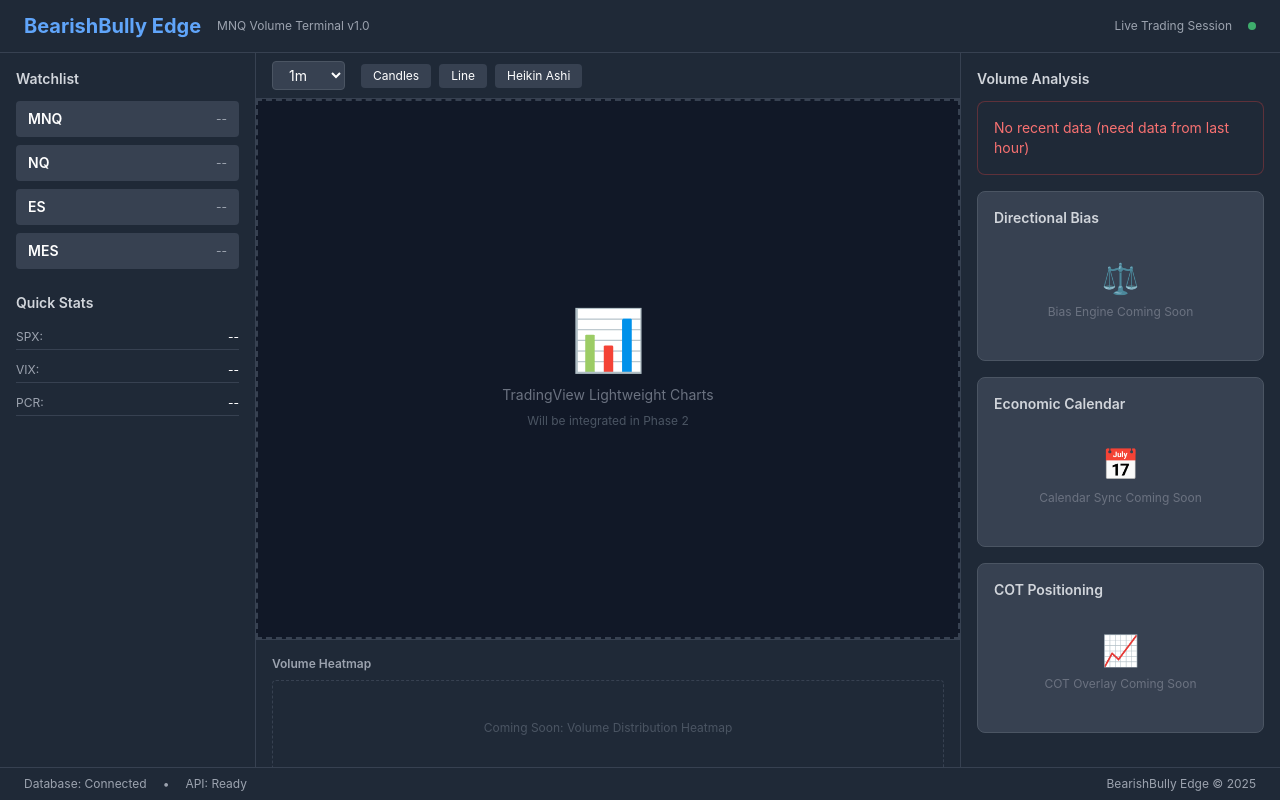
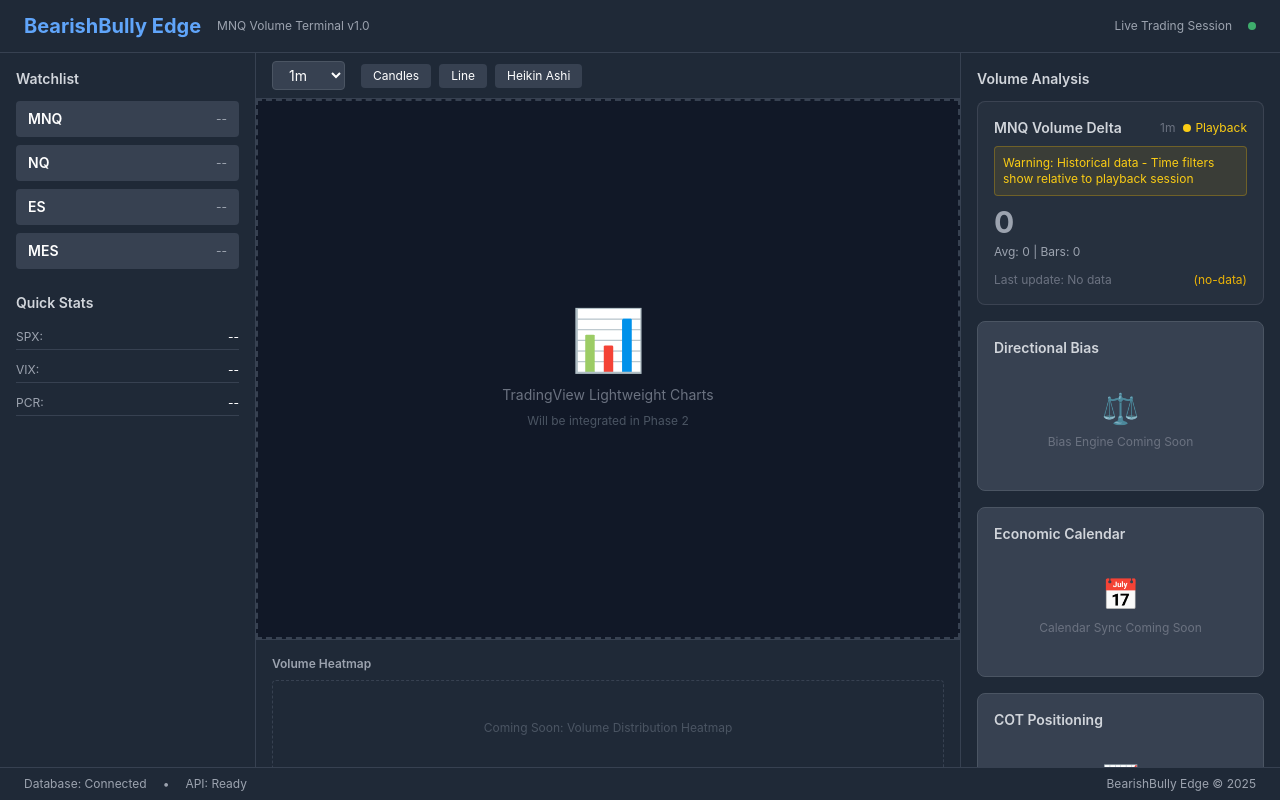
Before and after one commit to bearishbully-edge/bearishbullyedge.com, a Next.js app: page / in a window 1280 px wide. Built offline with nearby package versions, Linux system fonts and the light colour scheme; no server answers; the database is empty.

Commit message:
Fix live/playback detection

```diff
--- a/components/VolumeWidget.tsx
+++ b/components/VolumeWidget.tsx
@@ -1,148 +1,217 @@
 // components/VolumeWidget.tsx
-// Real-time volume delta display with sparkline visualization
+// Real-time volume delta display with sparkline
 
 'use client';
 
 import { useEffect, useState } from 'react';
 import { supabase } from '../lib/supabaseClient';
 
-interface VolumeData {
-  timestamp: string;
-  delta: number;
+interface VolumeBar {
+  bar_time: string;
+  open_volume: number;
+  close_volume: number;
+  delta_volume: number;
+  source: string;
+}
+
+interface VolumeStats {
+  totalDelta: number;
+  avgDelta: number;
+  barCount: number;
+  lastUpdate: string;
+  sparklineData: number[];
+  isLive: boolean;
+  dataSource: string;
 }
 
 interface VolumeWidgetProps {
   symbol?: string;
   timeframe?: string;
-  refreshInterval?: number; // milliseconds
+  refreshInterval?: number;
+  timeRange?: '1h' | '24h' | 'all';
 }
 
 export default function VolumeWidget({
   symbol = 'MNQ',
   timeframe = '1m',
-  refreshInterval = 30000 // 30 seconds
+  refreshInterval = 30000,
+  timeRange = '1h'
 }: VolumeWidgetProps) {
-  const [totalDelta, setTotalDelta] = useState<number>(0);
-  const [avgDelta, setAvgDelta] = useState<number>(0);
-  const [barCount, setBarCount] = useState<number>(0);
-  const [lastUpdate, setLastUpdate] = useState<string>('');
-  const [volumeHistory, setVolumeHistory] = useState<VolumeData[]>([]);
+  const [stats, setStats] = useState<VolumeStats>({
+    totalDelta: 0,
+    avgDelta: 0,
+    barCount: 0,
+    lastUpdate: '',
+    sparklineData: [],
+    isLive: false,
+    dataSource: 'unknown'
+  });
   const [loading, setLoading] = useState<boolean>(true);
   const [error, setError] = useState<string | null>(null);
 
+  const getTimeCutoff = (): string => {
+    if (timeRange === 'all') return new Date(0).toISOString();
+    const hours = timeRange === '1h' ? 1 : 24;
+    return new Date(Date.now() - hours * 60 * 60 * 1000).toISOString();
+  };
+
+  const detectDataMode = (data: VolumeBar[]): { isLive: boolean; source: string } => {
+    if (!data.length) return { isLive: false, source: 'no-data' };
+
+    // Method 1: Check source field (most reliable)
+    const sourceField = data[0].source?.toLowerCase() || '';
+    if (sourceField.includes('playback') || sourceField.includes('historical')) {
+      return { isLive: false, source: sourceField };
+    }
+    if (sourceField.includes('live') || sourceField.includes('realtime')) {
+      return { isLive: true, source: sourceField };
+    }
+
+    // Method 2: Check timestamp age AND market hours
+    const latestBar = new Date(data[0].bar_time).getTime();
+    const now = Date.now();
+    const timeDiff = now - latestBar;
+
+    // Check if data is recent (within 5 minutes)
+    const isRecent = timeDiff < 5 * 60 * 1000;
+
+    // Check if it's market hours (Sunday 6pm - Friday 5pm ET, with daily break)
+    const nowET = new Date(now);
+    const dayOfWeek = nowET.getUTCDay();
+    const hourET = nowET.getUTCHours() - 5; // Convert to ET (simplified)
+
+    const isMarketHours =
+      (dayOfWeek === 0 && hourET >= 18) || // Sunday after 6pm
+      (dayOfWeek >= 1 && dayOfWeek <= 4) || // Monday-Thursday
+      (dayOfWeek === 5 && hourET < 17); // Friday before 5pm
+
+    // Data is live if it's both recent AND during market hours
+    const isLive = isRecent && isMarketHours;
+
+    return {
+      isLive,
+      source: isLive ? 'live-detected' : 'playback-detected'
+    };
+  };
+
+  const calculateStats = (data: VolumeBar[]): VolumeStats => {
+    if (!data.length) {
+      return {
+        totalDelta: 0,
+        avgDelta: 0,
+        barCount: 0,
+        lastUpdate: '',
+        sparklineData: [],
+        isLive: false,
+        dataSource: 'no-data'
+      };
+    }
+
+    const { isLive, source } = detectDataMode(data);
+    const totalDelta = data.reduce((sum, bar) => sum + bar.delta_volume, 0);
+    const sparklineData = data.slice(0, 20).reverse().map(bar => bar.delta_volume);
+
+    return {
+      totalDelta,
+      avgDelta: totalDelta / data.length,
+      barCount: data.length,
+      lastUpdate: data[0].bar_time,
+      sparklineData,
+      isLive,
+      dataSource: source
+    };
+  };
+
   const fetchVolumeData = async () => {
     try {
-      // First, try to fetch directly from volume_data table
-      // This bypasses the view which might not be working
-      const oneHourAgo = new Date(Date.now() - 60 * 60 * 1000).toISOString();
-
-      const { data: recentData, error: dataError } = await supabase
+      const { data, error: fetchError } = await supabase
         .from('volume_data')
-        .select('bar_time, delta_volume')
+        .select('bar_time, open_volume, close_volume, delta_volume, source')
         .eq('symbol', symbol)
         .eq('timeframe', timeframe)
-        .gte('bar_time', oneHourAgo)
-        .order('bar_time', { ascending: false })
-        .limit(20);
+        .gte('bar_time', getTimeCutoff())
+        .order('bar_time', { ascending: false });
 
-      if (dataError) {
-        console.error('Database error:', dataError);
-        setError('Database connection issue - check console');
-        setLoading(false);
-        return;
-      }
+      if (fetchError) throw fetchError;
 
-      if (recentData && recentData.length > 0) {
-        // Calculate summary from the data
-        const deltas = recentData.map(item => Number(item.delta_volume));
-        const total = deltas.reduce((sum, val) => sum + val, 0);
-        const avg = total / deltas.length;
-
-        setTotalDelta(total);
-        setAvgDelta(avg);
-        setBarCount(deltas.length);
-        setLastUpdate(recentData[0].bar_time);
-
-        // Set history for sparkline
-        const history = recentData
-          .reverse()
-          .map(item => ({
-            timestamp: item.bar_time,
-            delta: Number(item.delta_volume)
-          }));
-        setVolumeHistory(history);
-        setError(null);
-      } else {
-        // No data in last hour
-        setTotalDelta(0);
-        setAvgDelta(0);
-        setBarCount(0);
-        setLastUpdate('');
-        setVolumeHistory([]);
-        setError('No recent data (need data from last hour)');
-      }
-
-      setLoading(false);
+      const calculatedStats = calculateStats(data || []);
+      setStats(calculatedStats);
+      setError(null);
     } catch (err: any) {
       console.error('Error fetching volume data:', err);
-      setError(err.message || 'Failed to fetch volume data');
+      setError(err.message || 'Failed to fetch data');
+    } finally {
       setLoading(false);
     }
   };
 
   useEffect(() => {
+    setLoading(true);
     fetchVolumeData();
     const interval = setInterval(fetchVolumeData, refreshInterval);
     return () => clearInterval(interval);
-  }, [symbol, timeframe, refreshInterval]);
+  }, [symbol, timeframe, timeRange]);
 
-  // Calculate sparkline path
-  const getSparklinePath = () => {
-    if (volumeHistory.length === 0) return '';
+  const getSparklinePath = (): string => {
+    if (stats.sparklineData.length === 0) return '';
 
     const width = 100;
     const height = 30;
     const padding = 2;
-
-    const values = volumeHistory.map(d => d.delta);
+    const values = stats.sparklineData;
     const max = Math.max(...values, 0);
     const min = Math.min(...values, 0);
     const range = max - min || 1;
 
-    const points = volumeHistory.map((d, i) => {
-      const x = (i / (volumeHistory.length - 1)) * (width - 2 * padding) + padding;
-      const y = height - ((d.delta - min) / range) * (height - 2 * padding) - padding;
+    const points = values.map((value, i) => {
+      const x = (i / (values.length - 1)) * (width - 2 * padding) + padding;
+      const y = height - ((value - min) / range) * (height - 2 * padding) - padding;
       return `${x},${y}`;
     });
 
     return `M ${points.join(' L ')}`;
   };
 
-  // Determine bias color
-  const getBiasColor = () => {
-    if (totalDelta > 0) return 'text-green-400';
-    if (totalDelta < 0) return 'text-red-400';
+  const getBiasColor = (): string => {
+    if (stats.totalDelta > 0) return 'text-green-400';
+    if (stats.totalDelta < 0) return 'text-red-400';
     return 'text-gray-400';
   };
 
-  const getBiasBackground = () => {
-    if (totalDelta > 0) return 'bg-green-500/10 border-green-500/30';
-    if (totalDelta < 0) return 'bg-red-500/10 border-red-500/30';
+  const getBiasBackground = (): string => {
+    if (stats.totalDelta > 0) return 'bg-green-500/10 border-green-500/30';
+    if (stats.totalDelta < 0) return 'bg-red-500/10 border-red-500/30';
     return 'bg-gray-500/10 border-gray-500/30';
   };
 
-  const formatNumber = (num: number) => {
+  const formatNumber = (num: number): string => {
     return num.toLocaleString(undefined, { maximumFractionDigits: 0 });
   };
 
-  const formatTime = (timestamp: string) => {
+  const formatTime = (timestamp: string): string => {
     if (!timestamp) return 'No data';
-    const date = new Date(timestamp);
-    return date.toLocaleTimeString('en-US', {
+    return new Date(timestamp).toLocaleTimeString('en-US', {
       hour: '2-digit',
       minute: '2-digit',
       second: '2-digit'
     });
+  };
+
+  const getDataSourceBadge = () => {
+    if (!stats.isLive) {
+      return (
+        <div className="flex items-center space-x-1 text-xs">
+          <div className="w-2 h-2 bg-yellow-400 rounded-full"></div>
+          <span className="text-yellow-400">Playback</span>
+        </div>
+      );
+    }
+    return (
+      <div className="flex items-center space-x-1 text-xs">
+        <div className="w-2 h-2 bg-green-400 rounded-full animate-pulse"></div>
+        <span className="text-green-400">Live</span>
+      </div>
+    );
   };
 
   if (loading) {
@@ -164,24 +233,35 @@ export default function VolumeWidget({
     );
   }
 
+  const showPlaybackWarning = !stats.isLive && timeRange !== 'all';
+
   return (
     <div className={`border rounded-lg p-4 ${getBiasBackground()}`}>
       <div className="flex items-center justify-between mb-2">
         <h3 className="text-sm font-semibold text-gray-300">
           {symbol} Volume Delta
         </h3>
-        <span className="text-xs text-gray-500">{timeframe}</span>
+        <div className="flex items-center space-x-2">
+          <span className="text-xs text-gray-500">{timeframe}</span>
+          {getDataSourceBadge()}
+        </div>
       </div>
 
+      {showPlaybackWarning && (
+        <div className="mb-2 p-2 bg-yellow-500/10 border border-yellow-500/30 rounded text-xs text-yellow-400">
+          Warning: Historical data - Time filters show relative to playback session
+        </div>
+      )}
+
       <div className={`text-3xl font-bold mb-1 ${getBiasColor()}`}>
-        {totalDelta > 0 ? '+' : ''}{formatNumber(totalDelta)}
+        {stats.totalDelta > 0 ? '+' : ''}{formatNumber(stats.totalDelta)}
       </div>
 
       <div className="text-xs text-gray-400 mb-3">
-        Avg: {avgDelta > 0 ? '+' : ''}{formatNumber(avgDelta)} | Bars: {barCount}
+        Avg: {stats.avgDelta > 0 ? '+' : ''}{formatNumber(stats.avgDelta)} | Bars: {stats.barCount}
       </div>
 
-      {volumeHistory.length > 0 && (
+      {stats.sparklineData.length > 0 && (
         <svg
           viewBox="0 0 100 30"
           className="w-full h-8 mb-2"
@@ -190,15 +270,18 @@ export default function VolumeWidget({
           <path
             d={getSparklinePath()}
             fill="none"
-            stroke={totalDelta > 0 ? '#4ade80' : '#f87171'}
+            stroke={stats.totalDelta > 0 ? '#4ade80' : '#f87171'}
             strokeWidth="2"
             vectorEffect="non-scaling-stroke"
           />
         </svg>
       )}
 
-      <div className="text-xs text-gray-500">
-        Last update: {formatTime(lastUpdate)}
+      <div className="text-xs text-gray-500 flex items-center justify-between">
+        <span>Last update: {formatTime(stats.lastUpdate)}</span>
+        {!stats.isLive && (
+          <span className="text-yellow-500 text-xs">({stats.dataSource})</span>
+        )}
       </div>
     </div>
   );
--- a/pages/api/volume.ts
+++ b/pages/api/volume.ts
@@ -1,92 +1,32 @@
-// pages/api/volume.ts
-// Secure POST endpoint for volume data ingestion from NinjaTrader
+import { NextApiRequest, NextApiResponse } from 'next';
+import { supabase } from '../../lib/supabaseClient';
 
-import type { NextApiRequest, NextApiResponse } from 'next';
-import { supabaseAdmin } from '../../lib/supabaseAdmin';
-import { validateVolumeBar, validateVolumeBarBatch } from '../../utils/validateVolumeBar';
-
-type SuccessResponse = {
-  success: true;
-  message: string;
-  inserted: number;
-  data?: any;
-};
-
-type ErrorResponse = {
-  success: false;
-  error: string;
-  errors?: string[];
-};
-
-type ApiResponse = SuccessResponse | ErrorResponse;
-
-/**
- * Volume Data Ingestion API
- * POST /api/volume
- *
- * Accepts single volume bar or array of bars
- * Validates data and inserts into Supabase
- */
-export default async function handler(
-  req: NextApiRequest,
-  res: NextApiResponse<ApiResponse>
-) {
-  // Only allow POST requests
+export default async function handler(req: NextApiRequest, res: NextApiResponse) {
   if (req.method !== 'POST') {
-    return res.status(405).json({
-      success: false,
-      error: 'Method not allowed. Use POST.'
-    });
+    return res.status(405).json({ success: false, error: 'Method not allowed' });
   }
 
   try {
-    const data = req.body;
+    const { symbol, related_symbol, bar_time, open_volume, close_volume, delta_volume, timeframe, source } = req.body;
 
-    // Check if batch insert (array) or single insert
-    const isBatch = Array.isArray(data);
+    const { error } = await supabase
+      .from('volume_data')
+      .insert({
+        symbol: symbol || 'MNQ',
+        related_symbol: related_symbol || 'QQQ',
+        bar_time,
+        open_volume,
+        close_volume,
+        delta_volume,
+        timeframe: timeframe || '1m',
+        source: source || 'NinjaTrader'
+      });
 
-    // Validate data
-    const validation = isBatch
-      ? validateVolumeBarBatch(data)
-      : validateVolumeBar(data);
+    if (error) throw error;
 
-    if (!validation.valid) {
-      return res.status(400).json({
-        success: false,
-        error: 'Validation failed',
-        errors: validation.errors
-      });
-    }
-
-    // Insert into Supabase
-    const { data: insertedData, error: insertError } = await supabaseAdmin
-      .from('volume_data')
-      .insert(isBatch ? validation.data : [validation.data!])
-      .select();
-
-    if (insertError) {
-      console.error('Supabase insert error:', insertError);
-      return res.status(500).json({
-        success: false,
-        error: 'Database insertion failed',
-        errors: [insertError.message]
-      });
-    }
-
-    // Success response
-    return res.status(200).json({
-      success: true,
-      message: `Successfully inserted ${insertedData?.length || 1} volume bar(s)`,
-      inserted: insertedData?.length || 1,
-      data: insertedData
-    });
-
+    res.status(200).json({ success: true });
   } catch (error: any) {
-    console.error('API error:', error);
-    return res.status(500).json({
-      success: false,
-      error: 'Internal server error',
-      errors: [error.message || 'Unknown error occurred']
-    });
+    console.error('API Error:', error);
+    res.status(500).json({ success: false, error: error.message });
   }
 }
```
